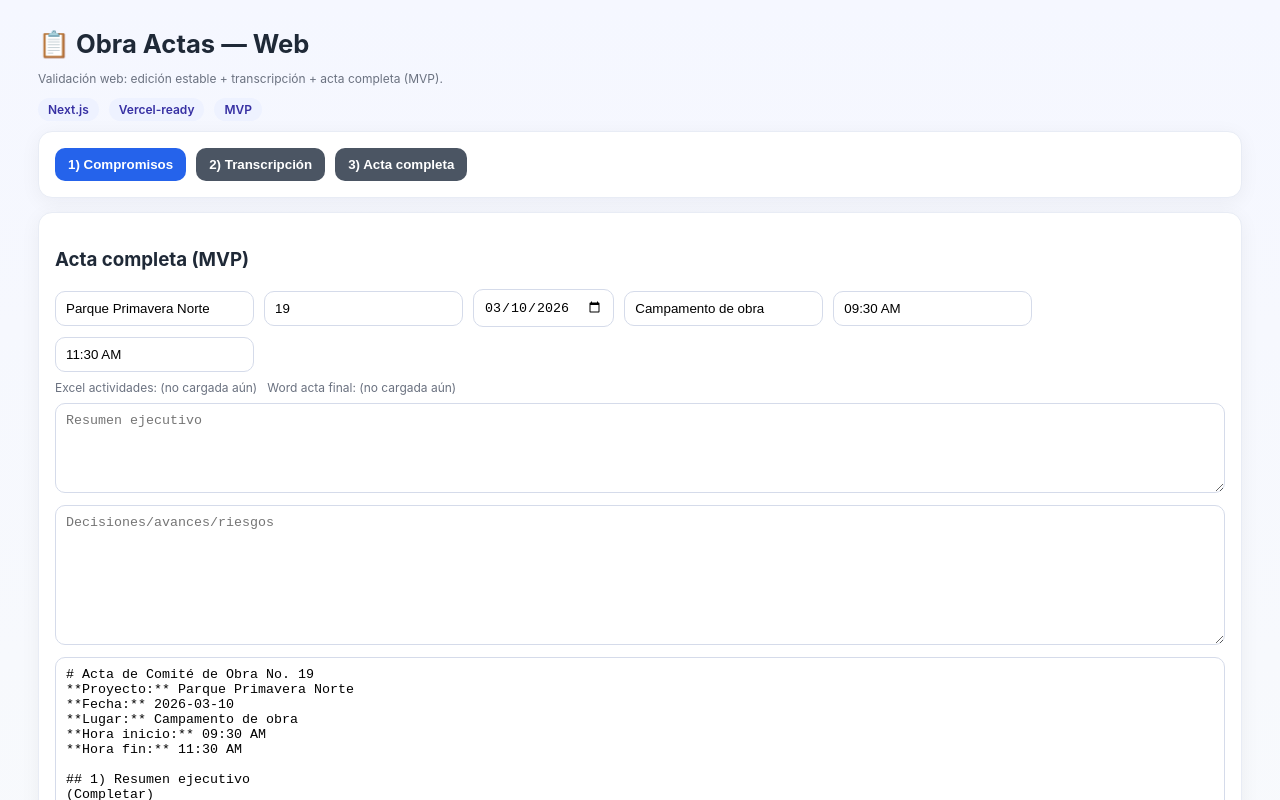
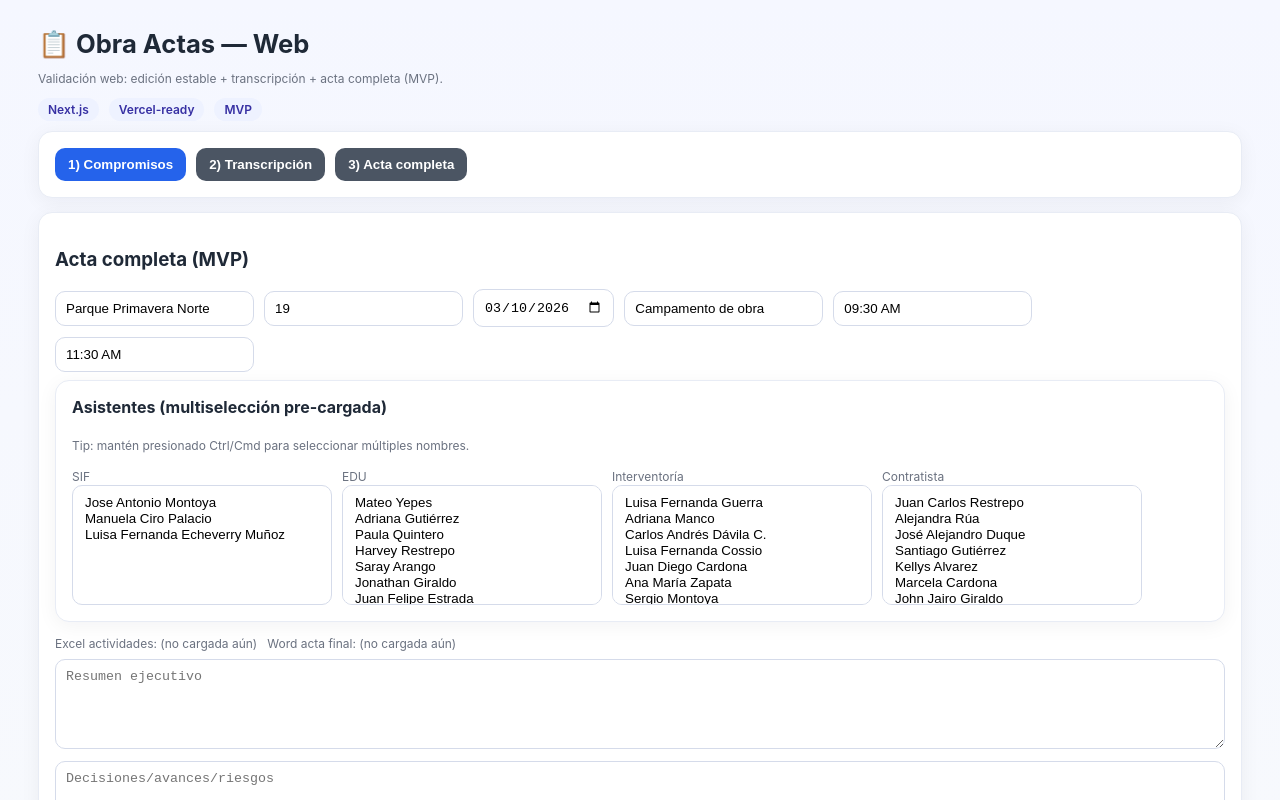
Before and after one commit to iamelaraai/obra-actas-app, a Next.js app in the folder web/: page / in a window 1280 px wide. Both pictures are taken after a click on the button "3) Acta completa". Shown: the top 800 px of the page. Built offline with nearby package versions, Linux system fonts and the light colour scheme.

Commit message:
feat(web): add preloaded multi-select attendees by entity for final acta

```diff
--- a/web/app/page.tsx
+++ b/web/app/page.tsx
@@ -1,6 +1,9 @@
 "use client";
 
 import { useMemo, useState } from "react";
+import asistentesData from "../lib/asistentes_maestro.json";
+
+type Asistente = { entidad: "SIF" | "EDU" | "Interventoría" | "Contratista"; nombre: string; cargo: string };
 
 type Row = {
   actaNo: string;
@@ -81,6 +84,12 @@ export default function Home() {
   const [resumenEjecutivo, setResumenEjecutivo] = useState("");
   const [resumenReunion, setResumenReunion] = useState("");
 
+  const asistentesCatalogo = asistentesData as Asistente[];
+  const [selSIF, setSelSIF] = useState<string[]>([]);
+  const [selEDU, setSelEDU] = useState<string[]>([]);
+  const [selINT, setSelINT] = useState<string[]>([]);
+  const [selCON, setSelCON] = useState<string[]>([]);
+
   const update = (idx: number, key: keyof Row, value: string) => {
     setRows((prev) => {
       const next = [...prev];
@@ -120,6 +129,11 @@ export default function Home() {
 
   const prompt = useMemo(() => buildTranscriptPrompt(contexto, transcript), [contexto, transcript]);
 
+  const namesByEntidad = (entidad: Asistente["entidad"]) =>
+    asistentesCatalogo.filter((a) => a.entidad === entidad).map((a) => a.nombre);
+
+  const asistentesTotal = selSIF.length + selEDU.length + selINT.length + selCON.length;
+
   const actaMd = useMemo(() => {
     const compromisos = rows
       .filter((r) => r.compromiso.trim())
@@ -135,6 +149,13 @@ export default function Home() {
 **Lugar:** ${lugar}
 **Hora inicio:** ${horaInicio}
 **Hora fin:** ${horaFin}
+**Asistentes:** ${asistentesTotal}
+
+## Asistentes
+- **SIF:** ${selSIF.join(", ") || "(sin selección)"}
+- **EDU:** ${selEDU.join(", ") || "(sin selección)"}
+- **Interventoría:** ${selINT.join(", ") || "(sin selección)"}
+- **Contratista:** ${selCON.join(", ") || "(sin selección)"}
 
 ## 1) Resumen ejecutivo
 ${resumenEjecutivo || "(Completar)"}
@@ -144,7 +165,7 @@ ${resumenReunion || "(Pegar aquí resumen de reunión)"}
 
 ## 3) Compromisos, comentarios y observaciones
 ${compromisos || "(Sin compromisos cargados)"}`;
-  }, [rows, actaNo, proyecto, fecha, lugar, horaInicio, horaFin, resumenEjecutivo, resumenReunion]);
+  }, [rows, actaNo, proyecto, fecha, lugar, horaInicio, horaFin, resumenEjecutivo, resumenReunion, asistentesTotal, selSIF, selEDU, selINT, selCON]);
 
   const exportOfficialExcel = async () => {
     if (!officialTemplate) {
@@ -236,7 +257,14 @@ ${compromisos || "(Sin compromisos cargados)"}`;
                     </td>
                     <td><textarea className="input" value={r.compromiso} onChange={(e) => update(i, "compromiso", e.target.value)} /></td>
                     <td><input className="input" value={r.componente} onChange={(e) => update(i, "componente", e.target.value)} /></td>
-                    <td><input className="input" value={r.responsable} onChange={(e) => update(i, "responsable", e.target.value)} /></td>
+                    <td>
+                      <select className="input" value={r.responsable} onChange={(e) => update(i, "responsable", e.target.value)}>
+                        <option value="">(vacío)</option>
+                        <option value="EDU">EDU</option>
+                        <option value="Interventoría">Interventoría</option>
+                        <option value="Contratista">Contratista</option>
+                      </select>
+                    </td>
                     <td><input type="date" className="input" value={r.fechaLimite} onChange={(e) => update(i, "fechaLimite", e.target.value)} /></td>
                     <td>
                       <select className="input" value={r.estado} onChange={(e) => update(i, "estado", e.target.value)}>
@@ -330,6 +358,37 @@ ${compromisos || "(Sin compromisos cargados)"}`;
             <input className="input" placeholder="Hora inicio" value={horaInicio} onChange={(e) => setHoraInicio(e.target.value)} />
             <input className="input" placeholder="Hora fin" value={horaFin} onChange={(e) => setHoraFin(e.target.value)} />
           </div>
+
+          <div className="card" style={{ marginTop: 8 }}>
+            <h4 style={{ marginTop: 0 }}>Asistentes (multiselección pre-cargada)</h4>
+            <p className="small">Tip: mantén presionado Ctrl/Cmd para seleccionar múltiples nombres.</p>
+            <div className="row">
+              <div>
+                <label className="small">SIF</label><br />
+                <select multiple className="input" style={{ minWidth: 260, minHeight: 120 }} value={selSIF} onChange={(e) => setSelSIF(Array.from(e.target.selectedOptions).map(o => o.value))}>
+                  {namesByEntidad("SIF").map((n) => <option key={n} value={n}>{n}</option>)}
+                </select>
+              </div>
+              <div>
+                <label className="small">EDU</label><br />
+                <select multiple className="input" style={{ minWidth: 260, minHeight: 120 }} value={selEDU} onChange={(e) => setSelEDU(Array.from(e.target.selectedOptions).map(o => o.value))}>
+                  {namesByEntidad("EDU").map((n) => <option key={n} value={n}>{n}</option>)}
+                </select>
+              </div>
+              <div>
+                <label className="small">Interventoría</label><br />
+                <select multiple className="input" style={{ minWidth: 260, minHeight: 120 }} value={selINT} onChange={(e) => setSelINT(Array.from(e.target.selectedOptions).map(o => o.value))}>
+                  {namesByEntidad("Interventoría").map((n) => <option key={n} value={n}>{n}</option>)}
+                </select>
+              </div>
+              <div>
+                <label className="small">Contratista</label><br />
+                <select multiple className="input" style={{ minWidth: 260, minHeight: 120 }} value={selCON} onChange={(e) => setSelCON(Array.from(e.target.selectedOptions).map(o => o.value))}>
+                  {namesByEntidad("Contratista").map((n) => <option key={n} value={n}>{n}</option>)}
+                </select>
+              </div>
+            </div>
+          </div>
           <div className="row small" style={{ marginTop: 8 }}>
             <span>Excel actividades: {excelTemplateName || "(no cargada aún)"}</span>
             <span>Word acta final: {wordTemplateName || "(no cargada aún)"}</span>
--- /dev/null
+++ b/web/lib/asistentes_maestro.json
@@ -0,0 +1,36 @@
+[
+  {"entidad":"SIF","nombre":"Jose Antonio Montoya","cargo":"Supervisor SIF"},
+  {"entidad":"SIF","nombre":"Manuela Ciro Palacio","cargo":"Supervisor SIF"},
+  {"entidad":"SIF","nombre":"Luisa Fernanda Echeverry Muñoz","cargo":"Supervisor SIF"},
+
+  {"entidad":"EDU","nombre":"Mateo Yepes","cargo":"Supervisor de Contrato EDU"},
+  {"entidad":"EDU","nombre":"Adriana Gutiérrez","cargo":"Apoyo Supervisión componente técnico EDU"},
+  {"entidad":"EDU","nombre":"Paula Quintero","cargo":"Apoyo Supervisión componente técnico EDU"},
+  {"entidad":"EDU","nombre":"Harvey Restrepo","cargo":"Apoyo supervisión componente técnico EDU"},
+  {"entidad":"EDU","nombre":"Saray Arango","cargo":"Apoyo Supervisión componente técnico EDU"},
+  {"entidad":"EDU","nombre":"Jonathan Giraldo","cargo":"Apoyo Supervisión componente técnico EDU"},
+  {"entidad":"EDU","nombre":"Juan Felipe Estrada","cargo":"Apoyo Supervisión componente arquitectura EDU"},
+  {"entidad":"EDU","nombre":"Malfi Garcia","cargo":"Apoyo a la supervisión componente Ambiental EDU"},
+  {"entidad":"EDU","nombre":"Paola Marinez","cargo":"Apoyo a la supervisión componente Forestal EDU"},
+  {"entidad":"EDU","nombre":"Alexandra García","cargo":"Apoyo a la supervisión componente SST EDU"},
+  {"entidad":"EDU","nombre":"Jailer Vahos","cargo":"Apoyo a la supervisión componente SST EDU"},
+  {"entidad":"EDU","nombre":"Wilson Avendaño","cargo":"Coordinador contrato interadministrativo EDU - SIF"},
+  {"entidad":"EDU","nombre":"Paula Ospina","cargo":"Apoyo a la supervisión componente Social EDU"},
+
+  {"entidad":"Interventoría","nombre":"Luisa Fernanda Guerra","cargo":"Residente Social"},
+  {"entidad":"Interventoría","nombre":"Adriana Manco","cargo":"Residente SST"},
+  {"entidad":"Interventoría","nombre":"Carlos Andrés Dávila C.","cargo":"Residente Ambiental"},
+  {"entidad":"Interventoría","nombre":"Luisa Fernanda Cossio","cargo":"Representante Legal"},
+  {"entidad":"Interventoría","nombre":"Juan Diego Cardona","cargo":"Director Técnico"},
+  {"entidad":"Interventoría","nombre":"Ana María Zapata","cargo":"Profesional BIM"},
+  {"entidad":"Interventoría","nombre":"Sergio Montoya","cargo":"Director Urbanismo"},
+  {"entidad":"Interventoría","nombre":"Miguel Herrera","cargo":"Coordinador"},
+
+  {"entidad":"Contratista","nombre":"Juan Carlos Restrepo","cargo":"Residente Ambiental"},
+  {"entidad":"Contratista","nombre":"Alejandra Rúa","cargo":"Residente Social"},
+  {"entidad":"Contratista","nombre":"José Alejandro Duque","cargo":"Coordinador"},
+  {"entidad":"Contratista","nombre":"Santiago Gutiérrez","cargo":"Gerente Técnico (Conintel)"},
+  {"entidad":"Contratista","nombre":"Kellys Alvarez","cargo":"Residente SST"},
+  {"entidad":"Contratista","nombre":"Marcela Cardona","cargo":"Directora Urbanismo"},
+  {"entidad":"Contratista","nombre":"John Jairo Giraldo","cargo":"Director Técnico"}
+]
```
